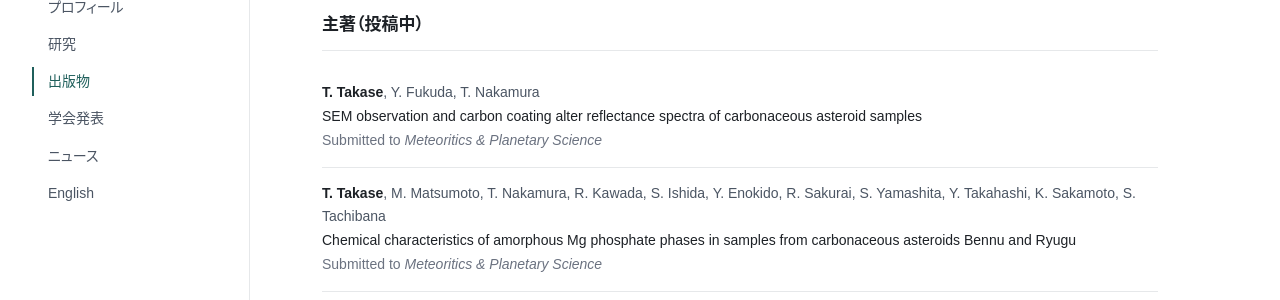
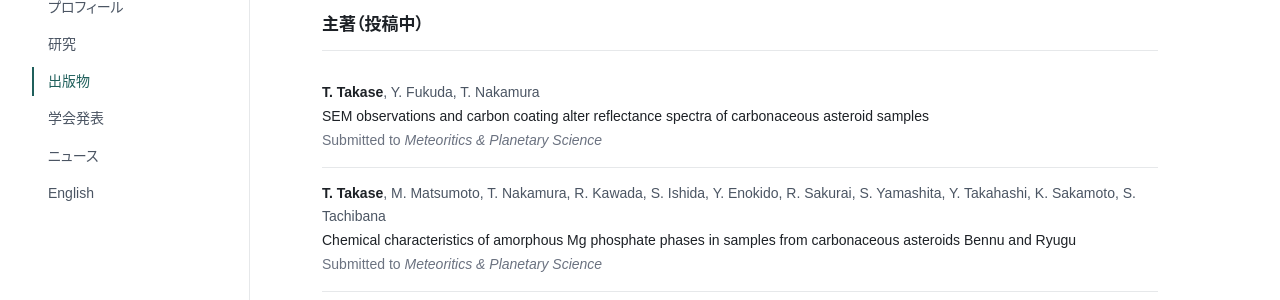
Before and after one commit to takasetaigat1/takasetaigat1.github.io, a Jekyll site: the page built from publications.html, in a window 1280 px wide and 1134 px high. Shown: the part 186-486 px from the top of the window. Built offline with Jekyll 4.4.1, drawn with Linux system fonts in a browser that asks for light colours; some web fonts are replaced.

Commit message:
Title: SEM observations
Co-Authored-By: Claude Fable 5.1 <noreply@anthropic.com>
Claude-Session: https://claude.ai/code/session_01WJ69PvNMxXwpNZfvYmXkxj

```diff
--- a/_data/publications.yml
+++ b/_data/publications.yml
@@ -25,7 +25,7 @@
 - category: first_submitted
   year: 2026
   authors: "<me>T. Takase</me>, Y. Fukuda, T. Nakamura"
-  title: "SEM observation and carbon coating alter reflectance spectra of carbonaceous asteroid samples"
+  title: "SEM observations and carbon coating alter reflectance spectra of carbonaceous asteroid samples"
   journal: "Meteoritics & Planetary Science"
   status: "submitted"
 
```
